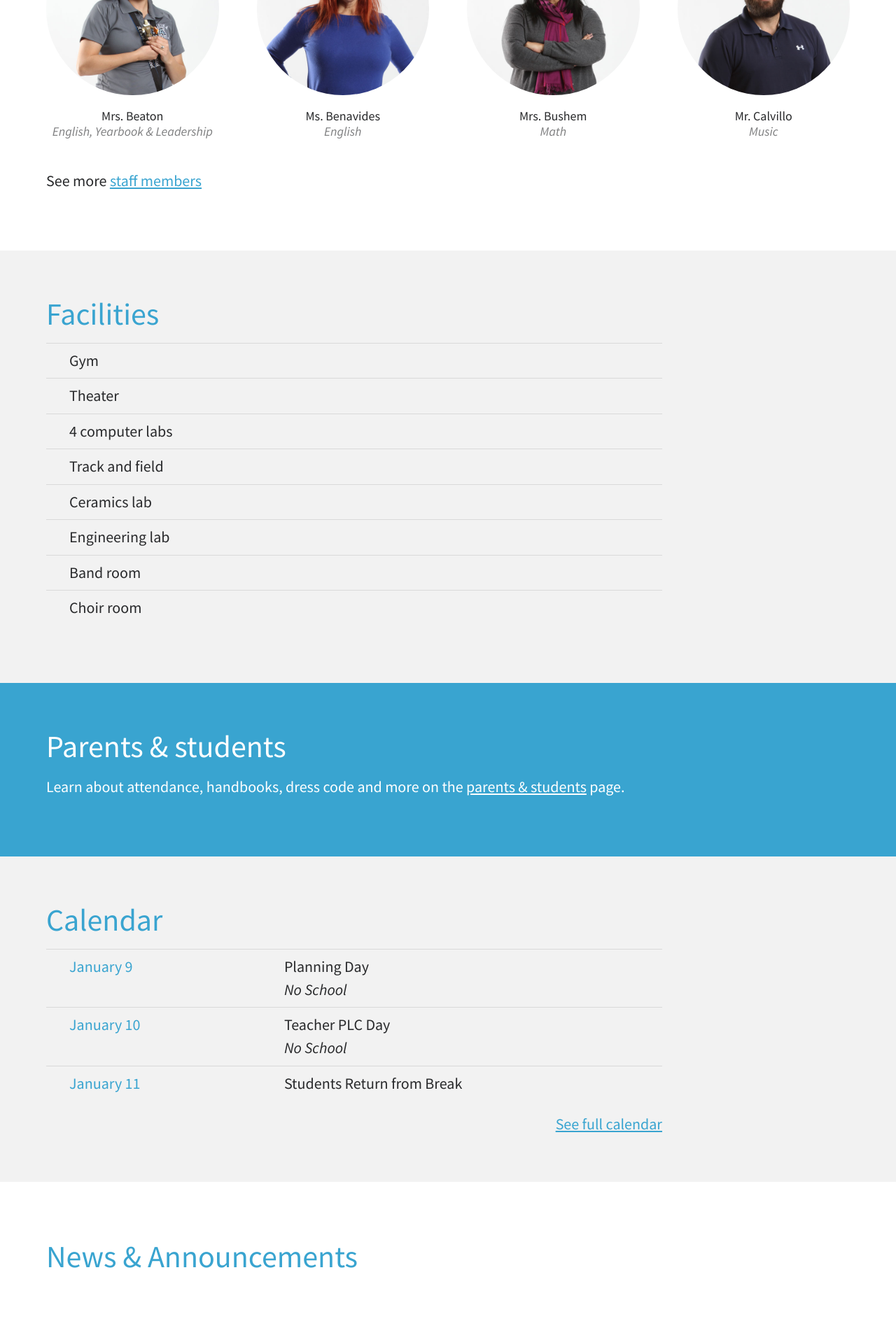
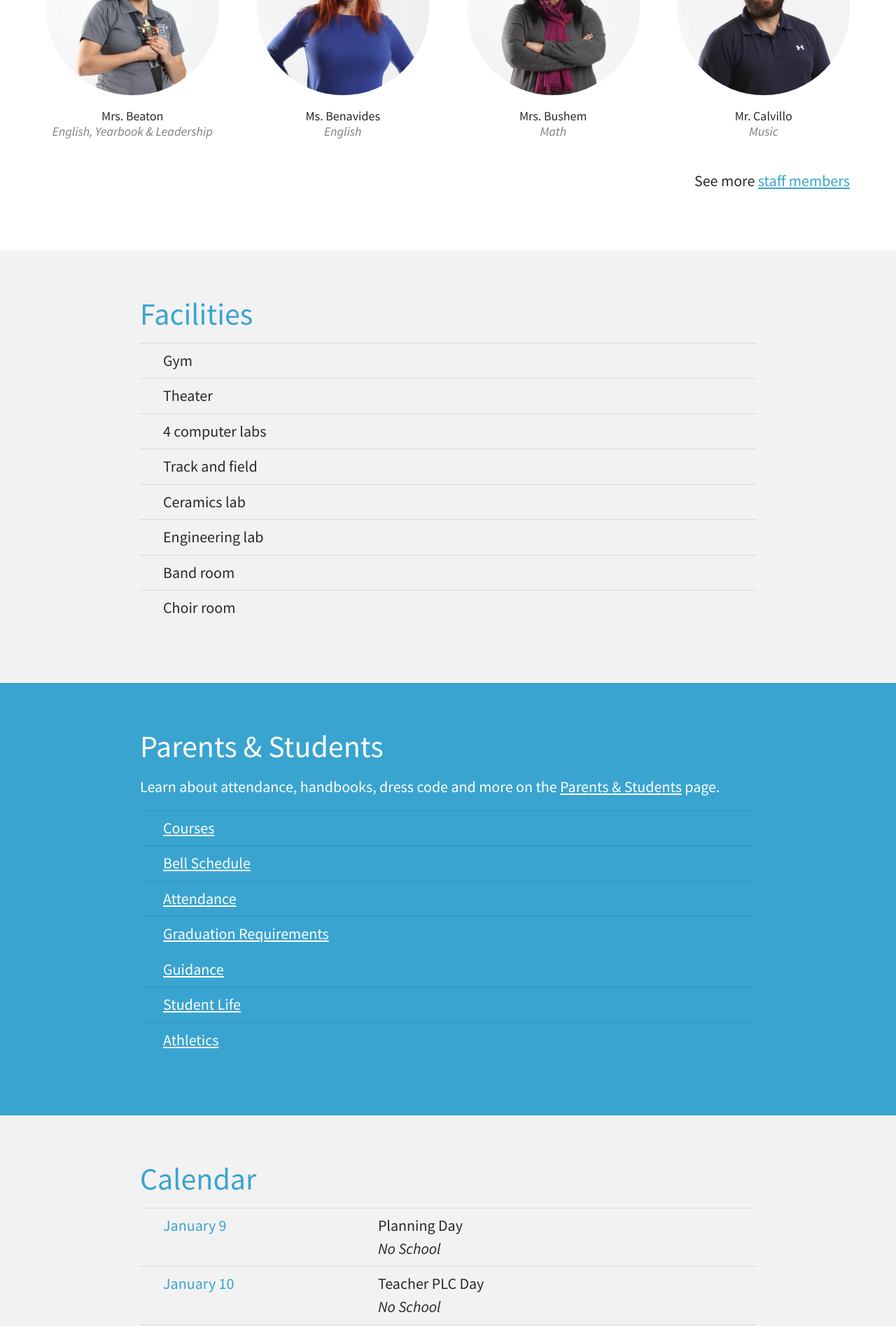
Before and after one commit to jimthoburn/azusa, a Jekyll site: the page built from index.markdown, in a window 1280 px wide. Shown: the part 1731-3626 px from the top of the page at 70% size. Built offline with Jekyll 4.4.1, drawn with Linux system fonts in a browser that asks for light colours.

Commit message:
Update home page

```diff
--- a/css/shared.css
+++ b/css/shared.css
@@ -545,14 +545,14 @@
     }
   }
 
-  .announcements ul,
-  .announcements li {
+  .announcements > ul,
+  .announcements > ul > li {
     list-style: none;
     margin-left: 0;
     padding-left: 0;
   }
 
-  .announcements ul {
+  .announcements > ul {
     max-width: none;
     margin: 0;
   }
@@ -563,7 +563,7 @@
     padding-right: 1.5em;
   }
 
-  .announcements li {
+  .announcements > ul > li {
     padding: 1.5em;
   }
 
@@ -572,7 +572,7 @@
     padding-left: 3em;
     padding-right: 3em;
     }
-    .announcements li {
+    .announcements > ul > li {
       padding: 3em;
     }
   }
@@ -585,25 +585,35 @@
     margin: 0;
   }
 
-  .announcements li:first-child {
+  .announcements h2,
+  .announcements h3,
+  .announcements h4,
+  .announcements p,
+  .announcements li ul {
+    max-width: 40rem;
+    margin-left: auto;
+    margin-right: auto;
+  }
+
+  .announcements > ul > li:first-child {
     border-width: 0;
   }
 
   /*
-  .announcements li:nth-child(2n) {
+  .announcements > ul > li:nth-child(2n) {
     background-color: rgba(0, 0, 0, 0.025);
   }
 
-  .announcements li:nth-child(3n) {
+  .announcements > ul > li:nth-child(3n) {
     background-color: rgba(0, 0, 0, 0.05);
   }
   */
 
-  .announcements li h3 {
+  .announcements > ul > li h3 {
     margin-top: 0;
   }
 
-  .announcements li p:last-child {
+  .announcements > ul > li p:last-child {
     margin-bottom: 0;
   }
 
@@ -1407,10 +1417,22 @@
     color: inherit;
   }
 
-  .summaries div h2,
-  .parents-summary h2,
-  .news-summary-home h2 {
+  .summaries h2 {
     margin: 0;
+  }
+
+  .staff-list ul + p:last-child {
+    text-align: right;
+    max-width: none;
+  }
+
+  .summaries h2,
+  .summaries ul,
+  .summaries dl,
+  .summaries p {
+    max-width: 40rem;
+    margin-left: auto;
+    margin-right: auto;
   }
 
   .news-summary-more {
--- a/index.markdown
+++ b/index.markdown
@@ -558,10 +558,21 @@ Always an Aztec!
 *   Choir room
   </div>
 
-  <div class="parents-summary text" markdown="1">
-## Parents & students
+  <div class="parents-summary text">
 
-Learn about attendance, handbooks, dress code and more on the [parents & students](/parents/) page.
+    <h2>Parents &amp; Students</h2>
+
+    <p>Learn about attendance, handbooks, dress code and more on the <span class="avoid-break" markdown="1"><a href="/parents/">Parents &amp; Students</a> page</span>.</p>
+
+    <ul>
+      <li><a href="/academics/">Courses</a></li>
+      <li><a href="http://ahs-ausd-ca.schoolloop.com/file/1301752510104/1331967107018/832015063604761631.pdf">Bell Schedule</a></li>
+      <li><a href="/attendance/">Attendance</a></li>
+      <li><a href="/parents/">Graduation Requirements</a></li>
+      <li><a href="/guidance/">Guidance</a></li>
+      <li><a href="/life/">Student Life</a></li>
+      <li><a href="/athletics/">Athletics</a></li>
+    </ul>
   </div>
 
   <div class="calendar-summary text" markdown="1">
```
Also changed, not shown: _css/announcements.css (+19 -10 lines), _css/home.css (+13 -3 lines), 1 other file.
